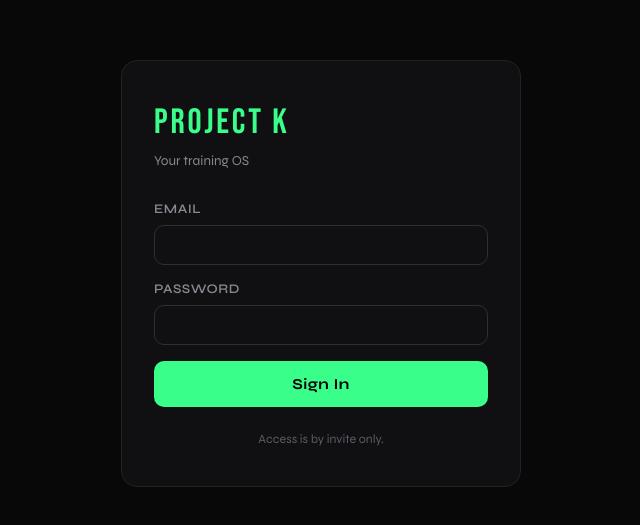
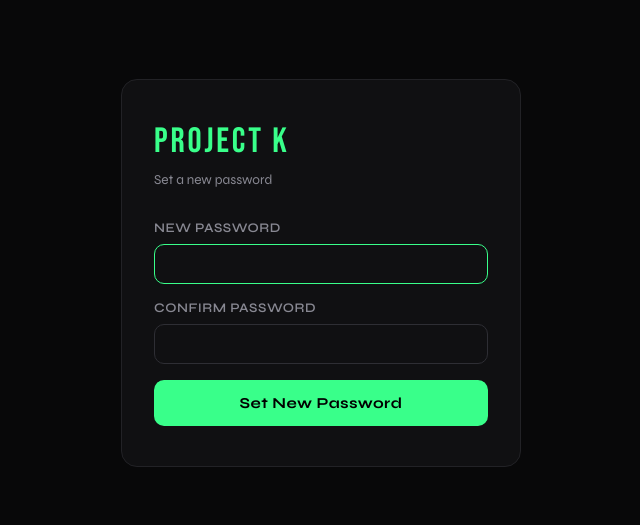
Before and after one commit to kpentapalli/project-k, a React (Vite) app: page /reset-password in a window 1280 px wide. Before the commit this address led to /login. Shown: the part 127-652 px from the top of the page, without its empty margins (319-959 px from the left). Built offline with nearby package versions, Linux system fonts and the light colour scheme; no server answers.

Commit message:
Add forgot password flow and reset password page

```diff
--- a/src/App.jsx
+++ b/src/App.jsx
@@ -2,6 +2,7 @@ import { BrowserRouter, Routes, Route, Navigate } from 'react-router-dom'
 import { AuthProvider } from './contexts/AuthContext'
 import { ProtectedRoute } from './components/ProtectedRoute'
 import Login from './pages/Login'
+import ResetPassword from './pages/ResetPassword'
 import Intake from './pages/Intake'
 import Dashboard from './pages/Dashboard'
 import Program from './pages/Program'
@@ -13,6 +14,7 @@ export default function App() {
       <BrowserRouter>
         <Routes>
           <Route path="/login" element={<Login />} />
+          <Route path="/reset-password" element={<ResetPassword />} />
 
           <Route path="/intake" element={
             <ProtectedRoute><Intake /></ProtectedRoute>
--- a/src/index.css
+++ b/src/index.css
@@ -88,6 +88,8 @@ a { color: var(--acc); text-decoration: none; }
 .auth-form { display: flex; flex-direction: column; gap: 16px; margin-top: 8px; }
 .auth-error { color: var(--danger); font-size: 0.85rem; }
 .auth-note { color: var(--muted); font-size: 0.78rem; margin-top: 16px; text-align: center; }
+.auth-link { color: var(--muted2); font-size: 0.82rem; text-align: center; text-decoration: underline; background: none; border: none; cursor: pointer; padding: 4px; }
+.auth-link:hover { color: var(--acc); }
 
 /* ── Intake ── */
 .intake-screen {
--- a/src/pages/Login.jsx
+++ b/src/pages/Login.jsx
@@ -1,6 +1,7 @@
 import { useState } from 'react'
 import { useNavigate } from 'react-router-dom'
 import { useAuth } from '../contexts/AuthContext'
+import { supabase } from '../lib/supabase'
 
 export default function Login() {
   const { signIn } = useAuth()
@@ -9,6 +10,9 @@ export default function Login() {
   const [password, setPassword] = useState('')
   const [error, setError] = useState('')
   const [loading, setLoading] = useState(false)
+  const [resetMode, setResetMode] = useState(false)
+  const [resetSent, setResetSent] = useState(false)
+  const [resetLoading, setResetLoading] = useState(false)
 
   async function handleSubmit(e) {
     e.preventDefault()
@@ -21,6 +25,57 @@ export default function Login() {
     } else {
       navigate('/')
     }
+  }
+
+  async function handleReset(e) {
+    e.preventDefault()
+    setResetLoading(true)
+    await supabase.auth.resetPasswordForEmail(email, {
+      redirectTo: `${window.location.origin}/reset-password`,
+    })
+    setResetLoading(false)
+    setResetSent(true)
+  }
+
+  if (resetMode) {
+    return (
+      <div className="auth-screen">
+        <div className="auth-card">
+          <div className="auth-logo">PROJECT K</div>
+          <p className="auth-sub">Reset your password</p>
+
+          {resetSent ? (
+            <>
+              <p style={{ color: 'var(--acc)', fontSize: '0.9rem', marginTop: '16px' }}>
+                ✓ Check your email for a reset link.
+              </p>
+              <button className="auth-link" onClick={() => { setResetMode(false); setResetSent(false) }}>
+                Back to sign in
+              </button>
+            </>
+          ) : (
+            <form onSubmit={handleReset} className="auth-form">
+              <div className="field">
+                <label>Email</label>
+                <input
+                  type="email"
+                  value={email}
+                  onChange={e => setEmail(e.target.value)}
+                  required
+                  autoComplete="email"
+                />
+              </div>
+              <button type="submit" className="btn-primary" disabled={resetLoading}>
+                {resetLoading ? 'Sending...' : 'Send Reset Link'}
+              </button>
+              <button type="button" className="auth-link" onClick={() => setResetMode(false)}>
+                Back to sign in
+              </button>
+            </form>
+          )}
+        </div>
+      </div>
+    )
   }
 
   return (
@@ -54,6 +109,9 @@ export default function Login() {
           <button type="submit" className="btn-primary" disabled={loading}>
             {loading ? 'Signing in...' : 'Sign In'}
           </button>
+          <button type="button" className="auth-link" onClick={() => setResetMode(true)}>
+            Forgot password?
+          </button>
         </form>
 
         <p className="auth-note">Access is by invite only.</p>
--- /dev/null
+++ b/src/pages/ResetPassword.jsx
@@ -0,0 +1,70 @@
+import { useState } from 'react'
+import { useNavigate } from 'react-router-dom'
+import { supabase } from '../lib/supabase'
+
+export default function ResetPassword() {
+  const navigate = useNavigate()
+  const [password, setPassword] = useState('')
+  const [confirm, setConfirm] = useState('')
+  const [loading, setLoading] = useState(false)
+  const [error, setError] = useState('')
+  const [done, setDone] = useState(false)
+
+  async function handleSubmit(e) {
+    e.preventDefault()
+    setError('')
+    if (password !== confirm) { setError('Passwords do not match.'); return }
+    if (password.length < 8) { setError('Password must be at least 8 characters.'); return }
+    setLoading(true)
+    const { error } = await supabase.auth.updateUser({ password })
+    setLoading(false)
+    if (error) {
+      setError(error.message)
+    } else {
+      setDone(true)
+      setTimeout(() => navigate('/dashboard'), 2000)
+    }
+  }
+
+  return (
+    <div className="auth-screen">
+      <div className="auth-card">
+        <div className="auth-logo">PROJECT K</div>
+        <p className="auth-sub">Set a new password</p>
+
+        {done ? (
+          <p style={{ color: 'var(--acc)', fontSize: '0.9rem', marginTop: '16px' }}>
+            ✓ Password updated. Redirecting...
+          </p>
+        ) : (
+          <form onSubmit={handleSubmit} className="auth-form">
+            <div className="field">
+              <label>New password</label>
+              <input
+                type="password"
+                value={password}
+                onChange={e => setPassword(e.target.value)}
+                required
+                minLength={8}
+                autoFocus
+              />
+            </div>
+            <div className="field">
+              <label>Confirm password</label>
+              <input
+                type="password"
+                value={confirm}
+                onChange={e => setConfirm(e.target.value)}
+                required
+              />
+            </div>
+            {error && <p className="auth-error">{error}</p>}
+            <button type="submit" className="btn-primary" disabled={loading}>
+              {loading ? 'Updating...' : 'Set New Password'}
+            </button>
+          </form>
+        )}
+      </div>
+    </div>
+  )
+}
```
